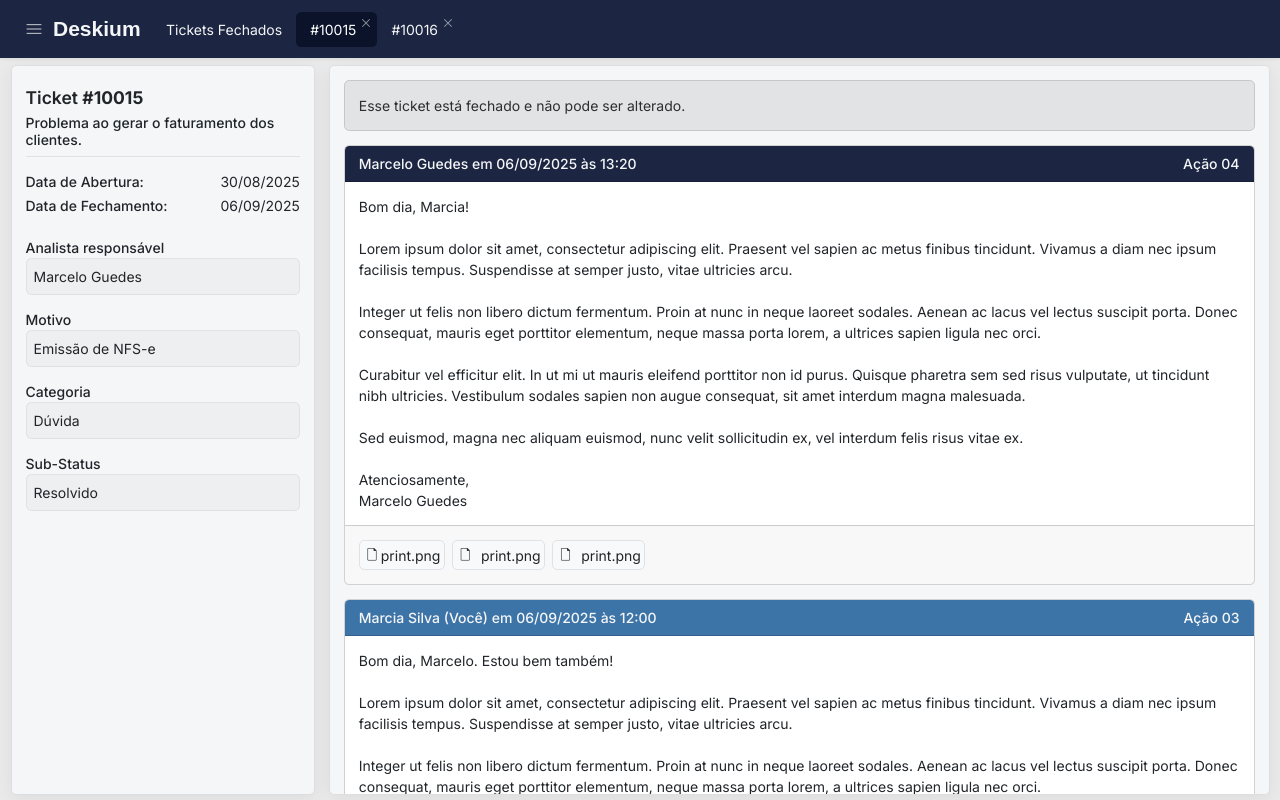
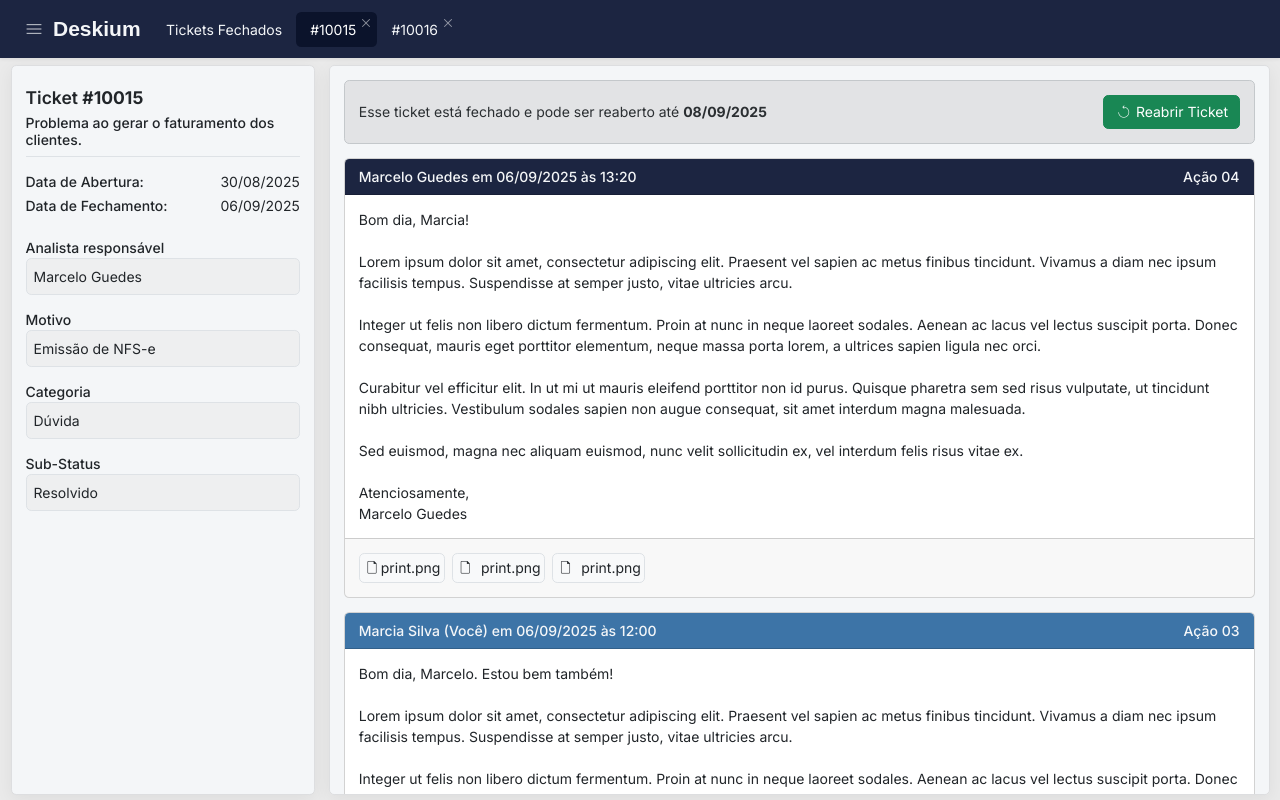
Before and after one commit to MarceloGdes/prototipos-html-projeto-integrador, a plain HTML site: page tickets-fechados/index.html in a window 1280 px wide. Both pictures are taken after a click on the tab "#10015". Drawn offline with nearby package versions, Linux system fonts and the light colour scheme; a web font is replaced by a local one.

Commit message:
feat: reabrir tickets fechados

```diff
--- a/tickets-fechados/index.html
+++ b/tickets-fechados/index.html
@@ -368,8 +368,12 @@
               <!-- Card Ticket -->
               <div class="col-md-9">
                 <div class="card p-3 card-actions">
-                  <div class="alert alert-secondary" role="alert">
-                    Esse ticket está fechado e não pode ser alterado.
+                  <div class="alert alert-secondary d-flex align-items-center justify-content-between" role="alert">
+                    <span>Esse ticket está fechado e pode ser reaberto até <span class="fw-bold">08/09/2025</span></span>
+                    <button class="btn btn-success d-flex justify-content-center align-items-center gap-1">
+                      <span class="material-symbols-outlined fs-5">replay</span>
+                      <span>Reabrir Ticket</span>
+                    </button>
                   </div>
                   <div class="card mb-3">
                     <div class="card-header d-flex justify-content-between card-header-support">
```
Also changed, not shown: tickets-abertos/index.html (+1 -1 lines).
